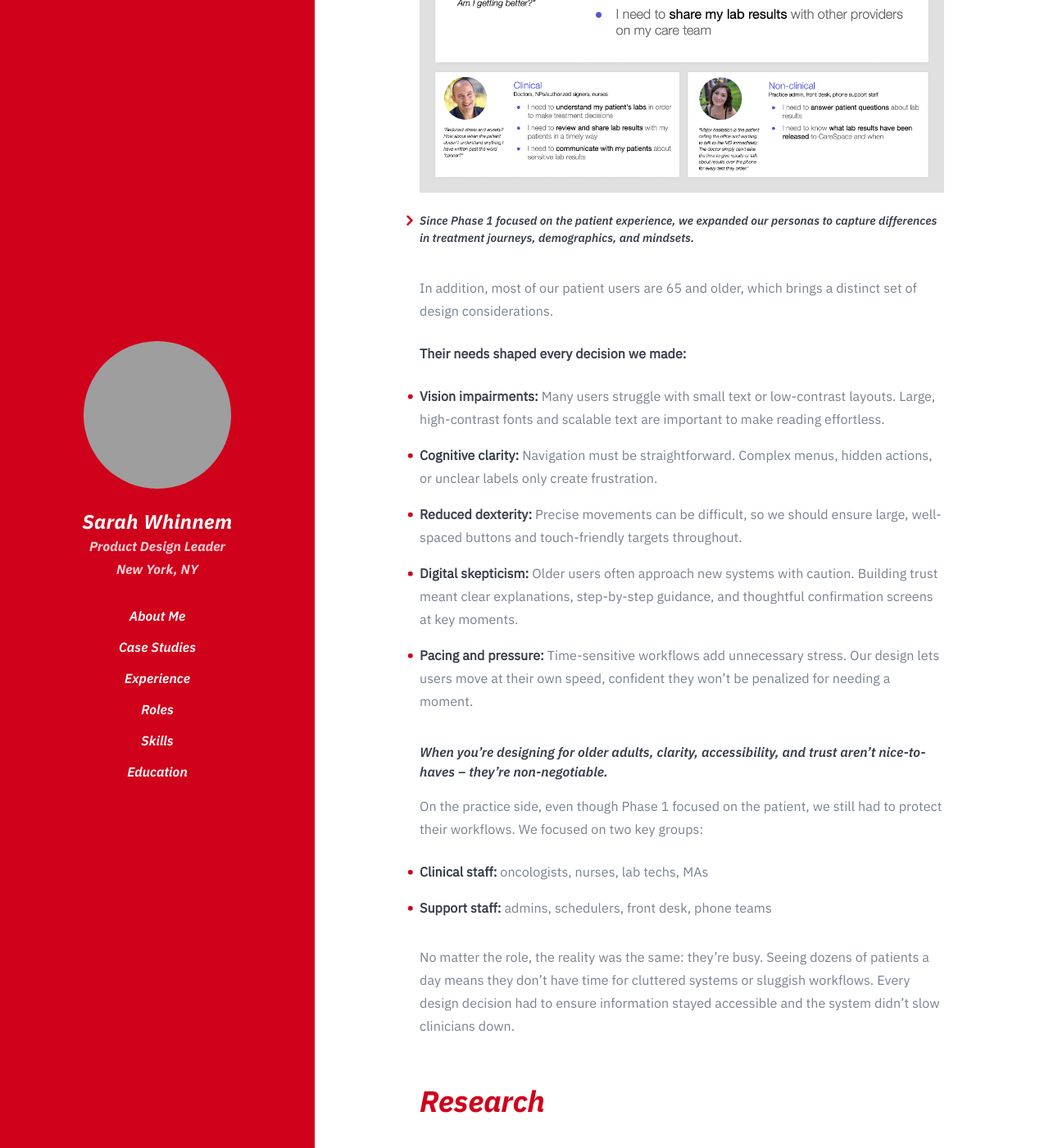
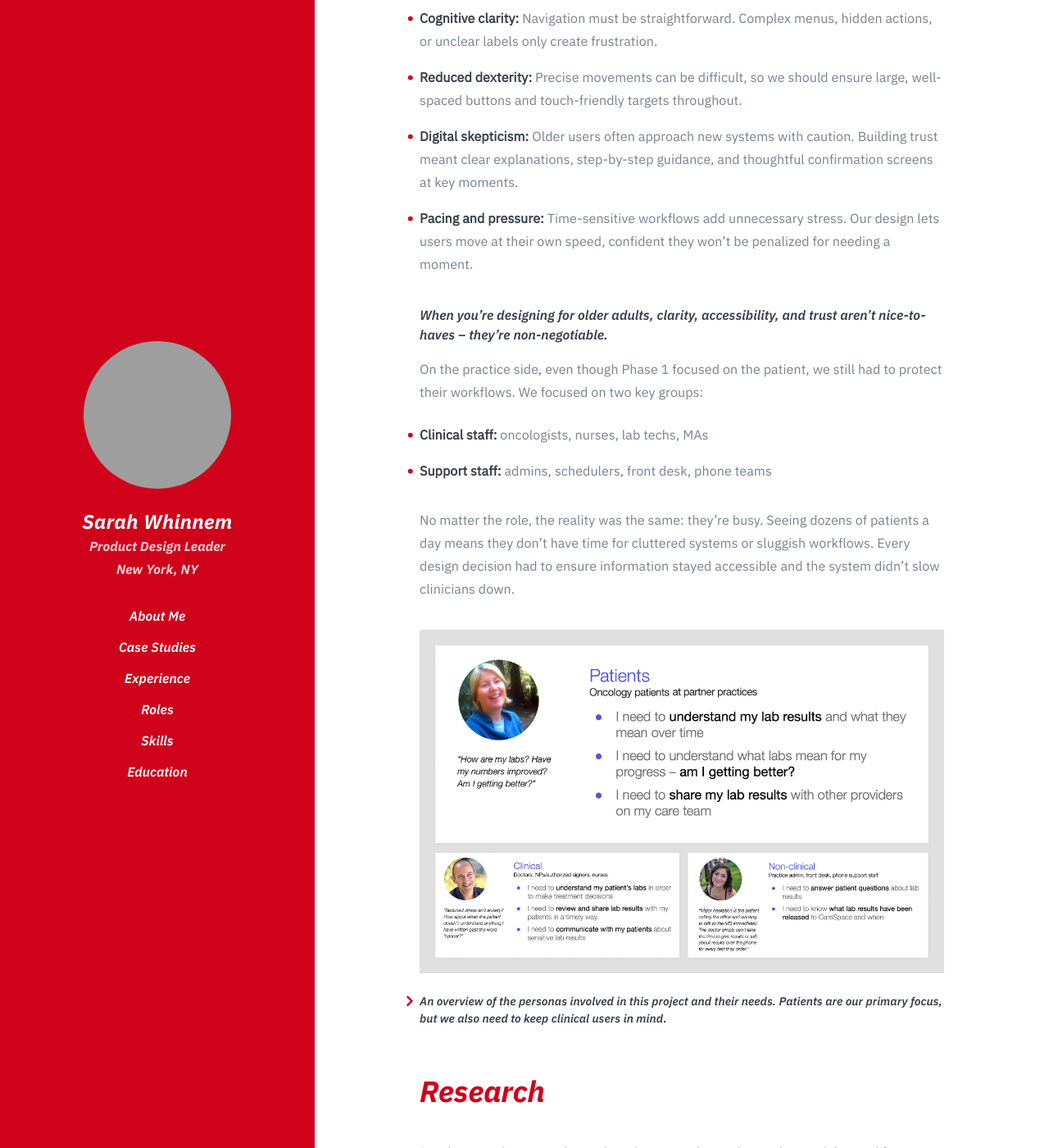
Before and after one commit to madysondesigns/madysondesigns.github.io, a Jekyll site: the page built from _case-studies/carespace-labs.md, in a window 1280 px wide and 1400 px high, scrolled down 4263 px. Shown: the whole window at 82% size. Built offline with Jekyll 4.4.1, drawn with Linux system fonts in a browser that asks for light colours; grey boxes are pictures that could not be loaded.

Commit message:
tweak user personas image

```diff
--- a/_case-studies/carespace-labs.md
+++ b/_case-studies/carespace-labs.md
@@ -59,10 +59,6 @@ I worked closely with a cross-functional team – including a PM, tech lead, eng
 
 CareSpace's users are first and foremost patients who have been diagnosed with cancer. Cancer patients are facing some of the most difficult moments of their lives, and while technology can streamline access to information, it can’t provide the human touch that’s often needed. A reassuring voice, a hand to hold, or even just a doctor’s presence can make all the difference when processing difficult news. They often navigate fear, anxiety, exhaustion, and confusion – but just as striking is their resilience, optimism, and drive to help others.
 
-{% include figure.html src="personas.png"
-caption="Since Phase 1 focused on the patient experience, we expanded our personas to capture differences in treatment journeys, demographics, and mindsets."
-alt="An overview of the personas who will interact with this project" %}
-
 In addition, most of our patient users are 65 and older, which brings a distinct set of design considerations.
 
 **Their needs shaped every decision we made:**
@@ -72,13 +68,17 @@ In addition, most of our patient users are 65 and older, which brings a distinct
 * **Digital skepticism:** Older users often approach new systems with caution. Building trust meant clear explanations, step-by-step guidance, and thoughtful confirmation screens at key moments.
 * **Pacing and pressure:** Time-sensitive workflows add unnecessary stress. Our design lets users move at their own speed, confident they won’t be penalized for needing a moment.
 
-##### When you’re designing for older adults, clarity, accessibility, and trust aren’t _nice-to-haves_ – they’re non-negotiable.
+##### When you’re designing for older adults, clarity, accessibility, and trust aren’t nice-to-haves – they’re non-negotiable.
 
 On the practice side, even though Phase 1 focused on the patient, we still had to protect their workflows. We focused on two key groups:
 * **Clinical staff:** oncologists, nurses, lab techs, MAs
 * **Support staff:** admins, schedulers, front desk, phone teams
 
 No matter the role, the reality was the same: they’re busy. Seeing dozens of patients a day means they don’t have time for cluttered systems or sluggish workflows. Every design decision had to ensure information stayed accessible and the system didn't slow clinicians down.
+
+{% include figure.html src="personas.png"
+caption="An overview of the personas involved in this project and their needs. Patients are our primary focus, but we also need to keep clinical users in mind."
+alt="An overview of the personas who will interact with this project" %}
 
 ## Research
 
```
